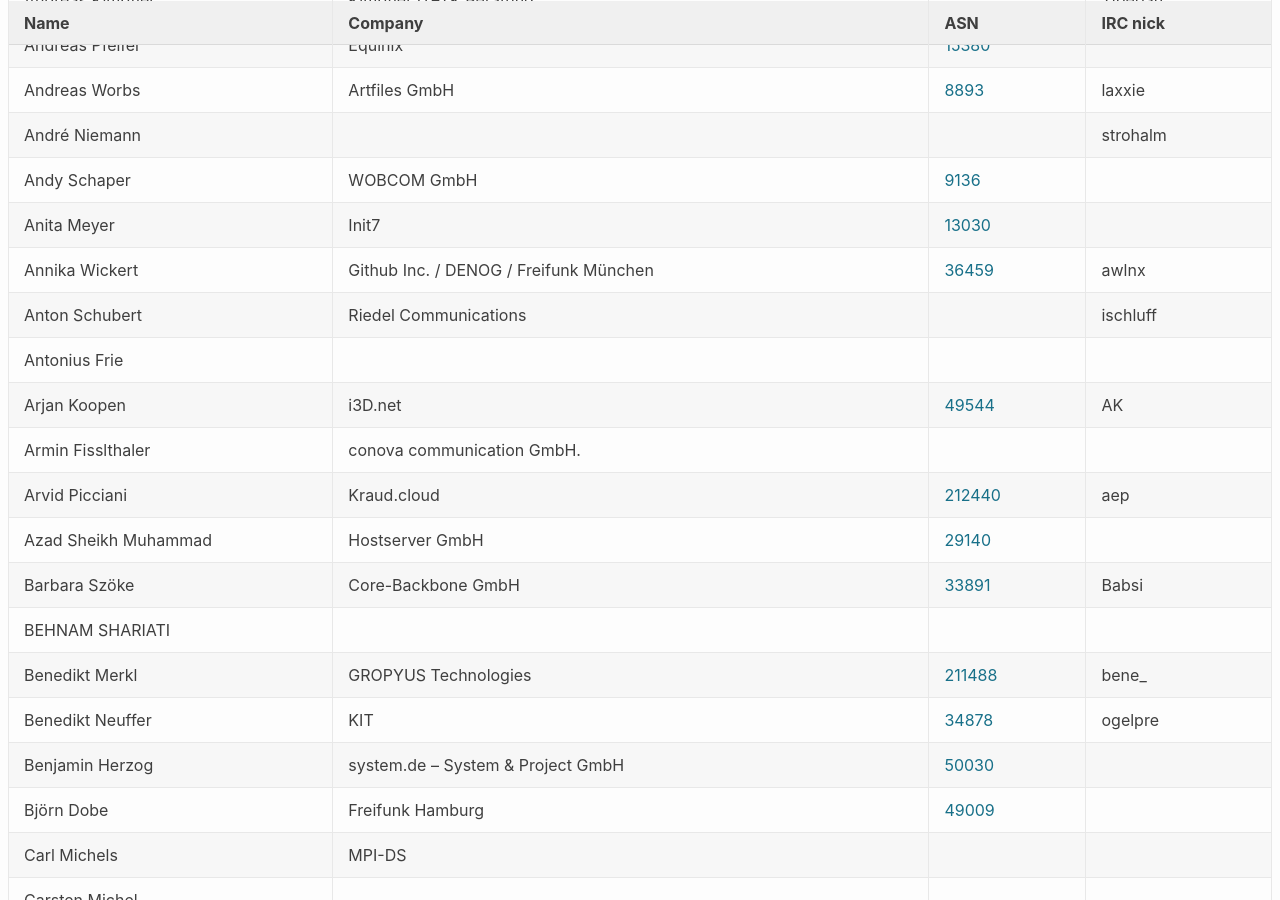
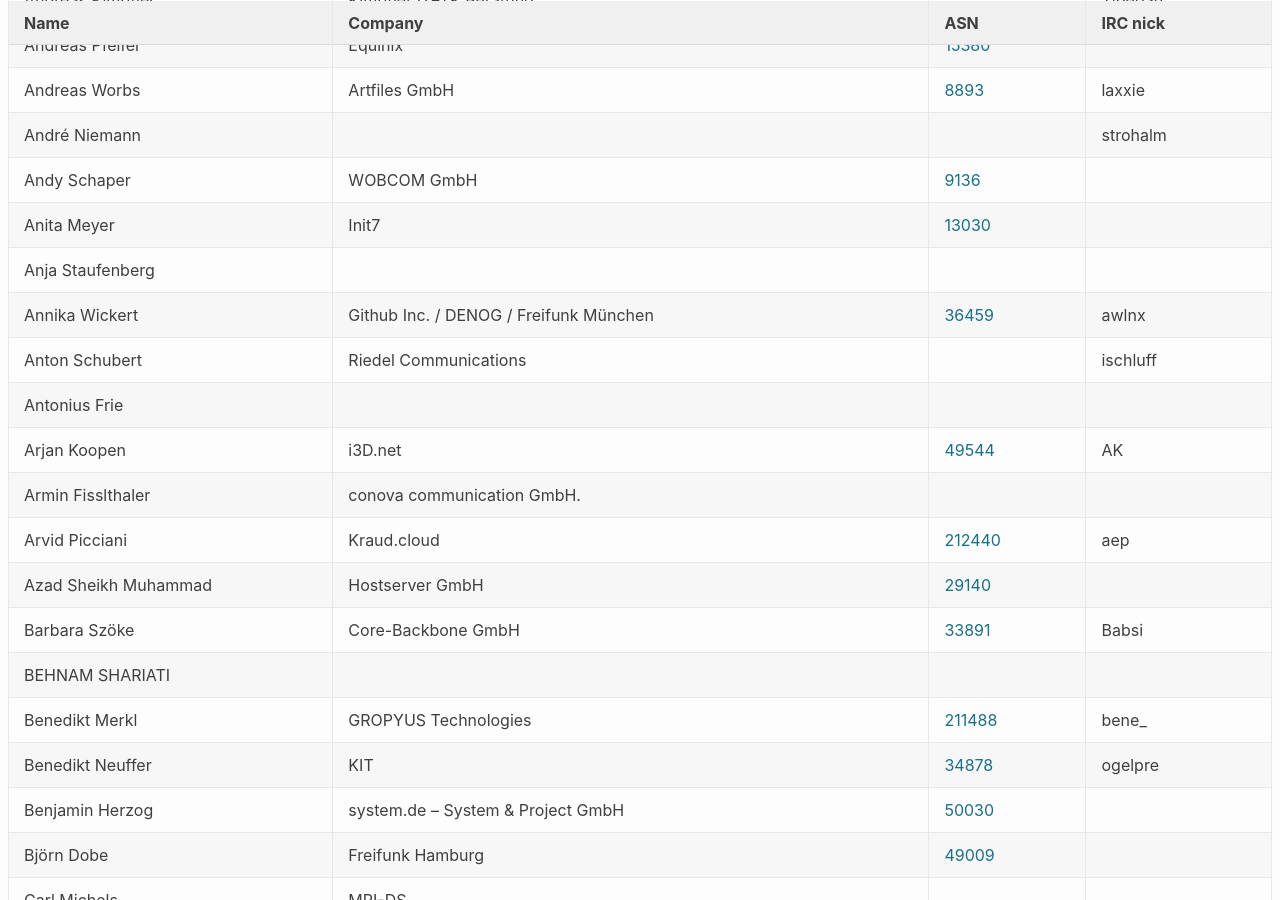
Before and after one commit to denog/pretix-attendeelist, a Jekyll site: the page built from denog15/index.md, in a window 1280 px wide and 900 px high, scrolled down 1009 px. Built offline with Jekyll 4.4.1, drawn with Linux system fonts in a browser that asks for light colours.

Commit message:
Latest data: Thu Oct 19 07:10:06 UTC 2023

```diff
--- a/_data/attendees_denog15_onsite.json
+++ b/_data/attendees_denog15_onsite.json
@@ -144,6 +144,12 @@
     "asn": "13030"
   },
   {
+    "name": "Anja Staufenberg",
+    "company": null,
+    "irc": null,
+    "asn": null
+  },
+  {
     "name": "Annika Wickert",
     "company": "Github Inc. / DENOG / Freifunk München",
     "irc": "awlnx",
```
